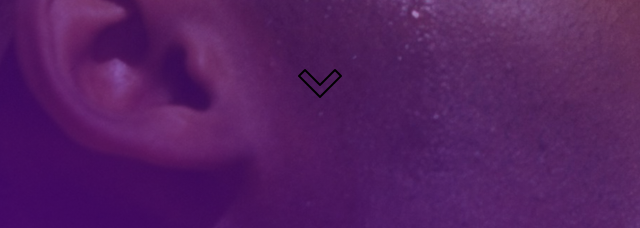
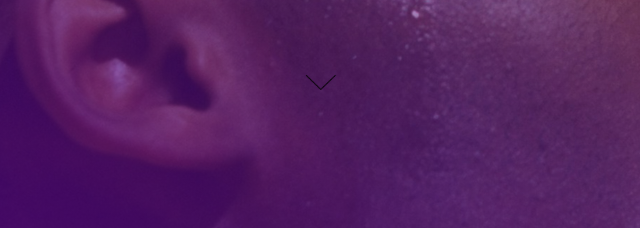
Before and after one commit to woodylucas/Ko8e24, a plain HTML site: page index.html in a window 1280 px wide. Shown: the part 389-617 px from the top of the page, 320-960 px from the left. Drawn offline with Linux system fonts and the light colour scheme.

Commit message:
edit index.html

```diff
--- a/index.html
+++ b/index.html
@@ -11,7 +11,7 @@
 			<header id="top" class="main-header">
 				<span class="title">The Legendary Career of Kobe</span>
 				<h1>Kobe Bryant</h1>
-				<img class="arrow" src="img/down-arrow.png" alt="down-arrow">
+				<img class="arrow" src="img/downarrow_2.png" alt="down-arrow">
 				</p>
 	</header>
 
```
